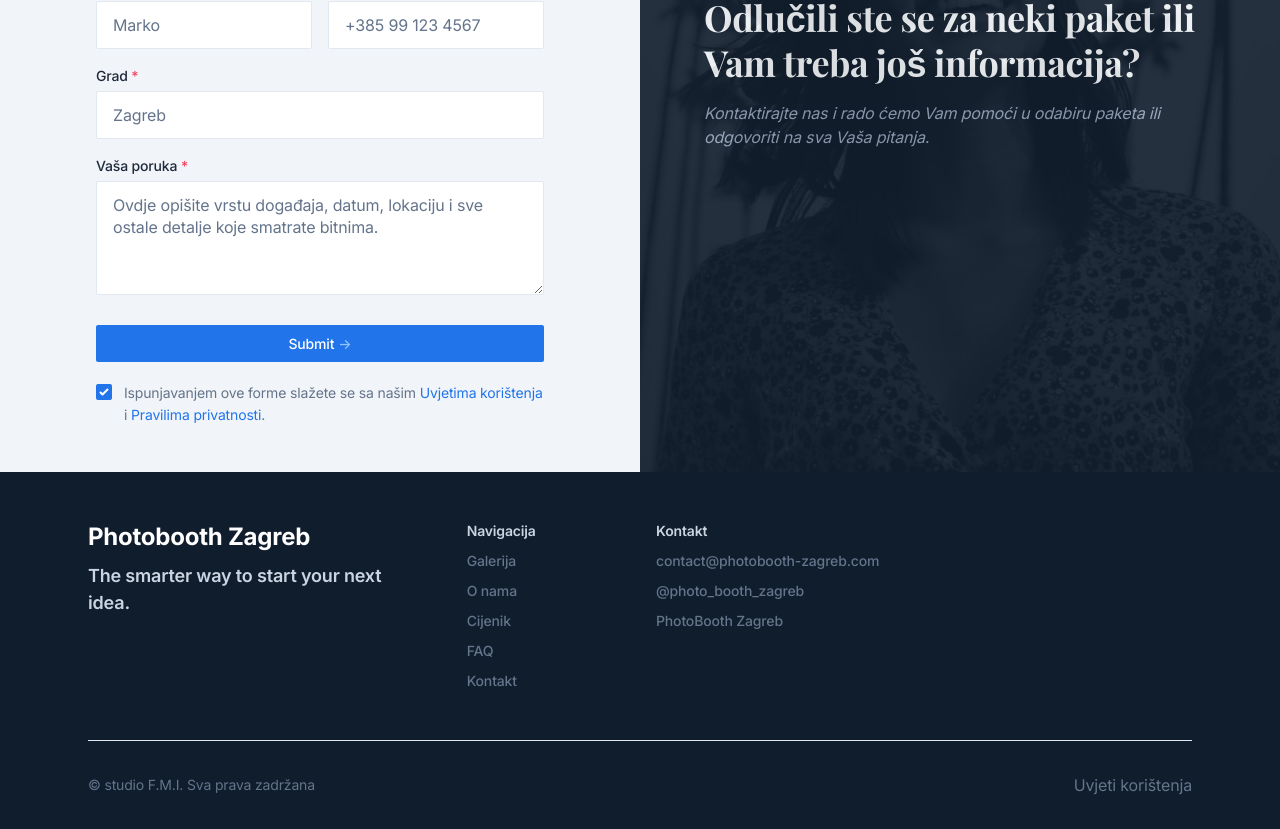
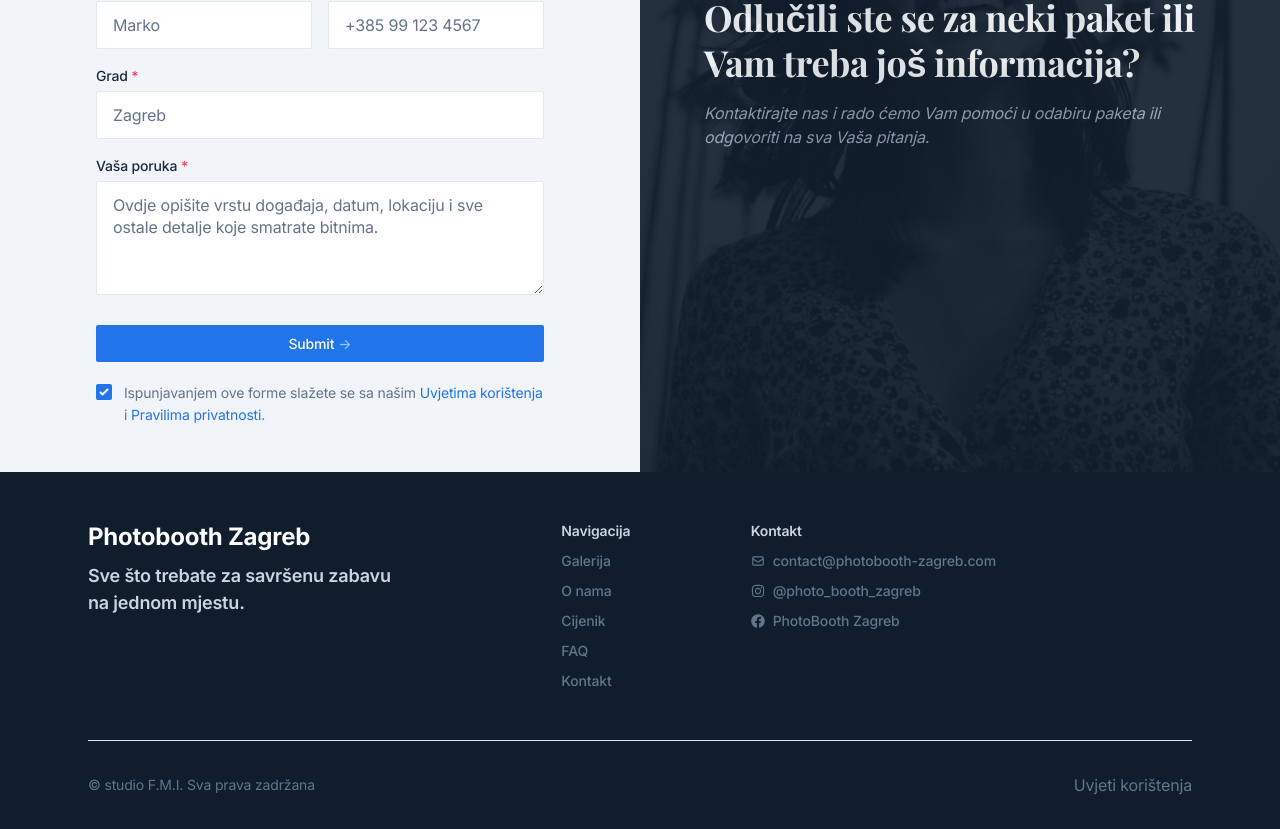
Before and after one commit to starzje/photobooth, a Next.js app: page / in a window 1280 px wide. Shown: the part 5055-5884 px from the top of the page. Built offline with nearby package versions, Linux system fonts and the light colour scheme; a web font is replaced by a local one.

Commit message:
fix footer links

```diff
--- a/components/ui/footer.tsx
+++ b/components/ui/footer.tsx
@@ -1,4 +1,6 @@
 import Link from "next/link";
+import { FaFacebook, FaInstagram } from "react-icons/fa";
+import { HiOutlineMail } from "react-icons/hi";
 
 export default function Footer() {
   return (
@@ -7,13 +9,15 @@ export default function Footer() {
         {/* Top area: Blocks */}
         <div className="grid sm:grid-cols-12 gap-8 py-8 md:py-12">
           {/* 1st block */}
-          <div className="sm:col-span-12 lg:col-span-4 lg:max-w-xs">
+          <div className="sm:col-span-12 lg:col-span-5 lg:max-w-xs">
             <div className="mb-2 text-2xl text-white font-bold">Photobooth Zagreb</div>
-            <div className="text-lg font-semibold text-slate-300">The smarter way to start your next idea.</div>
+            <div className="text-lg font-semibold text-slate-300">
+              Sve što trebate za savršenu zabavu na jednom mjestu.
+            </div>
           </div>
 
           {/* 2nd block */}
-          <div className="sm:col-span-6 md:col-span-3 lg:col-span-2">
+          <div className="sm:col-span-6 md:col-span-3 lg:col-start-6 lg:col-span-2">
             <h6 className="text-sm text-slate-300 font-semibold mb-2">Navigacija</h6>
             <ul className="text-sm font-medium space-y-2">
               <li>
@@ -53,25 +57,29 @@ export default function Footer() {
           </div>
 
           {/* 3rd block */}
-          <div className="sm:col-span-6 md:col-span-3 lg:col-span-3">
+          <div className="sm:col-span-6 md:col-span-3 lg:col-start-8 lg:col-span-3">
             <h6 className="text-sm text-slate-300 font-semibold mb-2">Kontakt</h6>
             <ul className="text-sm font-medium space-y-2">
               <li>
-                <a href="/#" className="text-slate-500 hover:text-blue-600 transition duration-150 ease-in-out">
+                <a
+                  href="mailto:contact@photobooth-zagreb.com"
+                  className="text-slate-500 hover:text-blue-600 transition duration-150 ease-in-out flex gap-2 items-center">
+                  <HiOutlineMail />
                   contact@photobooth-zagreb.com
                 </a>
               </li>
               <li>
                 <a
-                  href="/https://www.instagram.com/photo_booth_zagreb?igsh=dXY4N252anJwdHBq&utm_source=qr"
-                  className="text-slate-500 hover:text-blue-600 transition duration-150 ease-in-out">
-                  @photo_booth_zagreb
+                  href="https://www.instagram.com/photo_booth_zagreb?igsh=dXY4N252anJwdHBq&utm_source=qr"
+                  className="text-slate-500 hover:text-blue-600 transition duration-150 ease-in-out flex gap-2 items-center">
+                  <FaInstagram /> @photo_booth_zagreb
                 </a>
               </li>
               <li>
                 <a
-                  href="/https://www.facebook.com/profile.php?id=61555007070917"
-                  className="text-slate-500 hover:text-blue-600 transition duration-150 ease-in-out">
+                  href="https://www.facebook.com/profile.php?id=61555007070917"
+                  className="text-slate-500 hover:text-blue-600 transition duration-150 ease-in-out flex gap-2 items-center">
+                  <FaFacebook />
                   PhotoBooth Zagreb
                 </a>
               </li>
--- a/package.json
+++ b/package.json
@@ -29,6 +29,7 @@
     "react-dom": "18.2.0",
     "react-hook-form": "7.43.9",
     "react-hot-toast": "^2.4.1",
+    "react-icons": "^4.12.0",
     "typescript": "^5.3.3",
     "yup": "1.1.1"
   },
```
Also changed, not shown: 1 other file (tests, documents, lock files or other folders).
